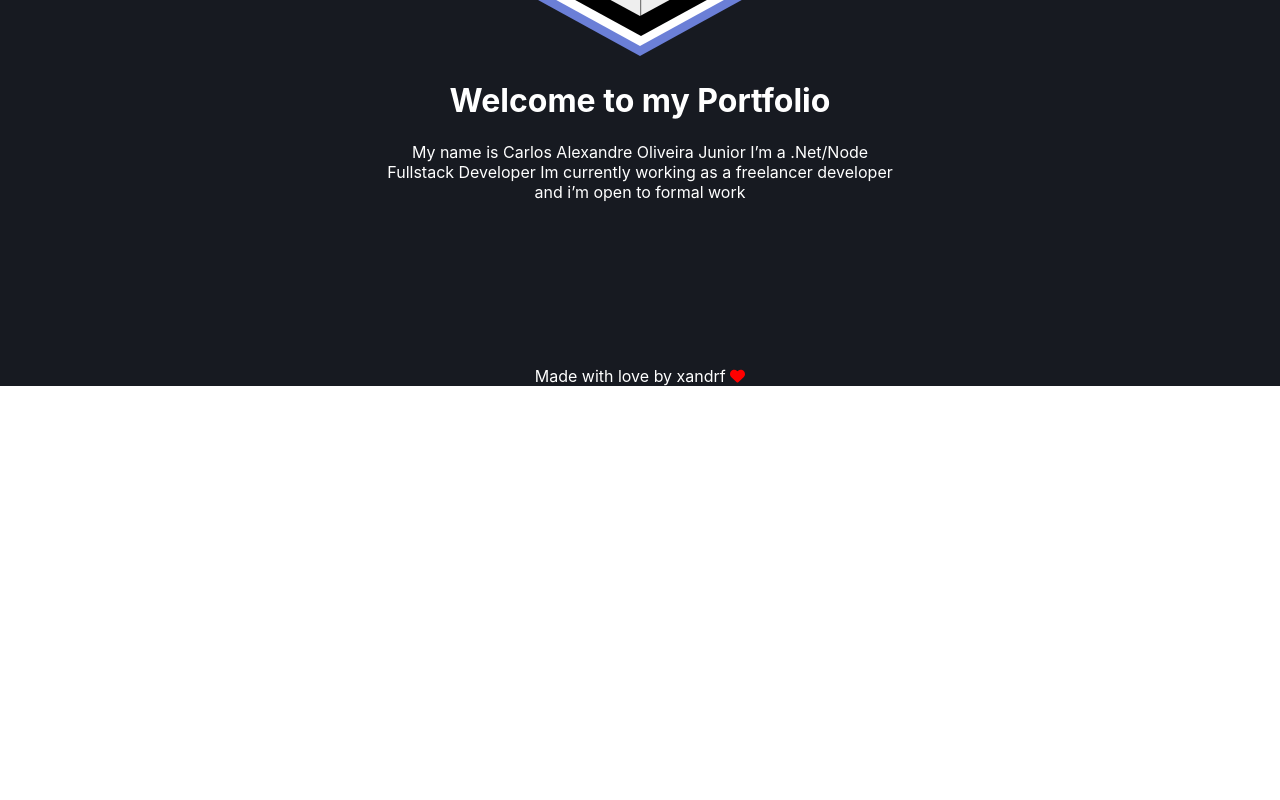
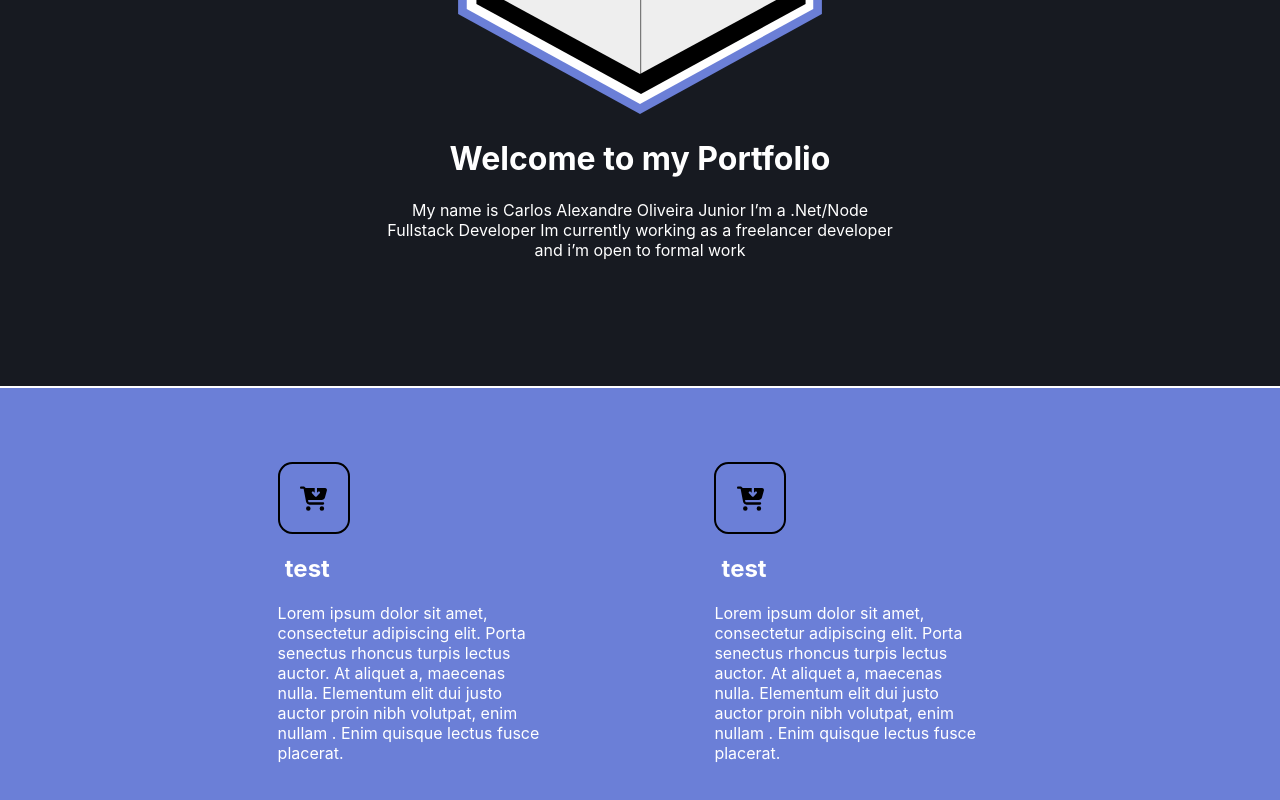
Before and after one commit to AlexandreSoftware/Portfolio-old, a Next.js app in the folder portfolio-web-frontend/: page / in a window 1280 px wide. Shown: the part 414-1214 px from the top of the page. Before the commit the page ends 800 px from the top, so only its background shows below. Built offline with nearby package versions, Linux system fonts and the light colour scheme.

Commit message:
added SixSkillCards

```diff
--- /dev/null
+++ b/portfolio-web-frontend/Components/SixSkillCards.tsx
@@ -0,0 +1,71 @@
+import { faCartArrowDown } from "@fortawesome/free-solid-svg-icons"
+import { useContext, useEffect, useState } from "react";
+import ThemeContext, { Theme } from "../utils/ThemeContext";
+import SkillCard from "./SkillCard"
+import Styles from "./Styles/SixSkillCards.module.css"
+export default function SixSkillCards() {
+    const [context,SetContext] =useContext(ThemeContext)
+    const [isSSR, setIsSSR] = useState(true);
+    useEffect(()=>{
+        setIsSSR(false)
+    },[])
+    return (
+        <div className={Styles.SixSkillCards + ` ${isSSR?"":Styles[`SixSkillCards-${Theme[context]}`]}`}>
+            <SkillCard  Title={"test"}icon={faCartArrowDown} sizex={45} sizey={60}>
+                Lorem ipsum dolor sit amet, consectetur
+                adipiscing elit.
+                Porta senectus rhoncus
+                turpis lectus auctor. At aliquet a,
+                maecenas nulla. Elementum elit dui justo
+                auctor proin nibh volutpat, enim nullam
+                . Enim quisque lectus fusce placerat.
+            </SkillCard>
+            <SkillCard  Title={"test"}icon={faCartArrowDown} sizex={45} sizey={60}>
+                Lorem ipsum dolor sit amet, consectetur
+                adipiscing elit.
+                Porta senectus rhoncus
+                turpis lectus auctor. At aliquet a,
+                maecenas nulla. Elementum elit dui justo
+                auctor proin nibh volutpat, enim nullam
+                . Enim quisque lectus fusce placerat.
+            </SkillCard>
+            <SkillCard  Title={"test"}icon={faCartArrowDown} sizex={45} sizey={60}>
+                Lorem ipsum dolor sit amet, consectetur
+                adipiscing elit.
+                Porta senectus rhoncus
+                turpis lectus auctor. At aliquet a,
+                maecenas nulla. Elementum elit dui justo
+                auctor proin nibh volutpat, enim nullam
+                . Enim quisque lectus fusce placerat.
+            </SkillCard>
+            <SkillCard  Title={"test"}icon={faCartArrowDown} sizex={45} sizey={60}>
+                Lorem ipsum dolor sit amet, consectetur
+                adipiscing elit.
+                Porta senectus rhoncus
+                turpis lectus auctor. At aliquet a,
+                maecenas nulla. Elementum elit dui justo
+                auctor proin nibh volutpat, enim nullam
+                . Enim quisque lectus fusce placerat.
+            </SkillCard>
+            <SkillCard  Title={"test"}icon={faCartArrowDown} sizex={45} sizey={60}>
+                Lorem ipsum dolor sit amet, consectetur
+                adipiscing elit.
+                Porta senectus rhoncus
+                turpis lectus auctor. At aliquet a,
+                maecenas nulla. Elementum elit dui justo
+                auctor proin nibh volutpat, enim nullam
+                . Enim quisque lectus fusce placerat.
+            </SkillCard>
+            <SkillCard  Title={"test"}icon={faCartArrowDown} sizex={45} sizey={60}>
+                Lorem ipsum dolor sit amet, consectetur
+                adipiscing elit.
+                Porta senectus rhoncus
+                turpis lectus auctor. At aliquet a,
+                maecenas nulla. Elementum elit dui justo
+                auctor proin nibh volutpat, enim nullam
+                . Enim quisque lectus fusce placerat.
+            </SkillCard>
+
+        </div>
+    )
+}
--- a/portfolio-web-frontend/Components/SkillCard.tsx
+++ b/portfolio-web-frontend/Components/SkillCard.tsx
@@ -5,8 +5,9 @@ import ThemeContext, { Theme } from "../utils/ThemeContext";
 import Styles from "./Styles/Skillcard.module.css"
 interface SkillCardProps{
     icon :IconDefinition,
-    children: JSX.Element,
+    children: any,
     sizex : number,
+    Title : String,
     sizey : number
 }
 
@@ -20,6 +21,7 @@ export default function SkillCard(props:SkillCardProps) {
         <div className={Styles.SkillCardIcon + ` ${isSSR?"":Styles[`SkillCardIcon-${Theme[context]}`]}`}>
             <FontAwesomeIcon icon={props.icon} />
         </div>
+        <h2>{props.Title}</h2>
         <p>
             {props.children}
         </p>
--- a/portfolio-web-frontend/Components/Styles/Navbar.module.css
+++ b/portfolio-web-frontend/Components/Styles/Navbar.module.css
@@ -5,7 +5,10 @@
     justify-content: space-around;
 }
 .ExtendedNavbarContainer{
-    position: relative;
+    position: fixed;
+    top: 0;
+    width: 100%;
+    height: 5%;
 }
 .Navbar-Header > *{
     margin-right: auto;
@@ -14,6 +17,16 @@
     text-decoration: none;
     color: white;
 }
+
+.Navbar-Header-Base{
+    background-color: var(--base-primarycolor);
+}
+.Navbar-Header-HighTechPurple{
+    background-color: var(--Purpletech-Primarycolor);
+}
+.Navbar-Header-HighTechRed{
+    background-color: var(--HighTechRed-PrimaryColor);
+}
 .Navbar-Header-KissLand{
     background-color: #0A0D0A;
 }
--- /dev/null
+++ b/portfolio-web-frontend/Components/Styles/SixSkillCards.module.css
@@ -0,0 +1,25 @@
+.SixSkillCards{
+    display: flex;
+    flex-wrap: wrap;
+    align-items: center;
+    justify-content: center;
+}
+.SixSkillCards > *{
+    margin: 3%;
+}
+
+.SixSkillCards-Base{
+    background-color: var(--base-info);
+}
+
+.SixSkillCards-HighTechPurple{
+    background-color: var(--Purpletech-Secondarycolor);
+}
+
+.SixSkillCards-HighTechRed{
+    background-color: var(--KissLand-TertiaryColor-alt);
+}
+
+.SixSkillCards-KissLand{
+    background-color: var(--KissLand-TertiaryColor-alt);
+}
--- a/portfolio-web-frontend/Components/Styles/Skillcard.module.css
+++ b/portfolio-web-frontend/Components/Styles/Skillcard.module.css
@@ -1,8 +1,12 @@
 .SkillCard{
-    border: 2px solid black;
-    border-radius: 10%;
+    border-radius: 1%;
 }
-
+.SkillCard-Base{
+    background: var(--base-Primarycolor);
+}
+.SkillCardIcon-HighTechPurple{
+    background: var(--Purpletech-Secondarycolor);
+}
 .SkillCard-HighTechRed{
     background: #840404;
     color: white;
@@ -16,7 +20,7 @@
     border: 2px solid black;
     width: 20%;
     height: 15%;
-    margin-left:  10%;
+    margin-left: 10%;
     margin-top:  10%;
     border-radius: 20%;
     display: flex;
@@ -36,7 +40,10 @@
 .SkillCardIcon-KissLand{
     background-color: white;
 }
-
+.SkillCard h2{
+    text-align: left;
+    margin-left: 12%;
+}
 .SkillCardIcon > *{
     width: 40%;
     height: 40%;
--- a/portfolio-web-frontend/pages/Styles/Home.module.css
+++ b/portfolio-web-frontend/pages/Styles/Home.module.css
@@ -1,6 +1,4 @@
 .Home-logo{
-    width: 100%;
-    height: 50vh;
     text-align: center;
 }
 .Home-logo > img{
@@ -10,6 +8,7 @@
 .Home-logo > .Home-paragraph{
     margin-left: 30%;
     margin-right: 30%;
+    margin-bottom: 10%;
 
 }
 .Home-logo > .Home-paragraph-HighTechRed{
@@ -18,3 +17,7 @@
 .Home-logo > .Home-paragraph-KissLand{
     background-color: #0A0D0A;
 }
+.Home-logo .SixSkillCardsContainer{
+    display: flex;
+
+}
--- a/portfolio-web-frontend/pages/index.tsx
+++ b/portfolio-web-frontend/pages/index.tsx
@@ -1,5 +1,8 @@
+import { faCartArrowDown } from "@fortawesome/free-solid-svg-icons"
 import { useContext, useEffect, useState } from "react"
 import GetIcon from "../Components/GetIcon"
+import SixSkillCards from "../Components/SixSkillCards"
+import SkillCard from "../Components/SkillCard"
 import ThemeContext, { Theme } from "../utils/ThemeContext"
 import Style from "./Styles/Home.module.css"
 export default function Home() {
@@ -24,6 +27,10 @@ export default function Home() {
                 Im currently working as a freelancer developer
                 and i’m open to formal work
             </p>}
+            <div className={Style.SixSkillCardsContainer}>
+                <SixSkillCards/>
+            </div>
+
         </div>
     </div>
 }
--- a/portfolio-web-frontend/styles/Home.module.css
+++ /dev/null
@@ -1,116 +0,0 @@
-.container {
-  padding: 0 2rem;
-}
-
-.main {
-  min-height: 100vh;
-  padding: 4rem 0;
-  flex: 1;
-  display: flex;
-  flex-direction: column;
-  justify-content: center;
-  align-items: center;
-}
-
-.footer {
-  display: flex;
-  flex: 1;
-  padding: 2rem 0;
-  border-top: 1px solid #eaeaea;
-  justify-content: center;
-  align-items: center;
-}
-
-.footer a {
-  display: flex;
-  justify-content: center;
-  align-items: center;
-  flex-grow: 1;
-}
-
-.title a {
-  color: #0070f3;
-  text-decoration: none;
-}
-
-.title a:hover,
-.title a:focus,
-.title a:active {
-  text-decoration: underline;
-}
-
-.title {
-  margin: 0;
-  line-height: 1.15;
-  font-size: 4rem;
-}
-
-.title,
-.description {
-  text-align: center;
-}
-
-.description {
-  margin: 4rem 0;
-  line-height: 1.5;
-  font-size: 1.5rem;
-}
-
-.code {
-  background: #fafafa;
-  border-radius: 5px;
-  padding: 0.75rem;
-  font-size: 1.1rem;
-  font-family: Menlo, Monaco, Lucida Console, Liberation Mono, DejaVu Sans Mono,
-    Bitstream Vera Sans Mono, Courier New, monospace;
-}
-
-.grid {
-  display: flex;
-  align-items: center;
-  justify-content: center;
-  flex-wrap: wrap;
-  max-width: 800px;
-}
-
-.card {
-  margin: 1rem;
-  padding: 1.5rem;
-  text-align: left;
-  color: inherit;
-  text-decoration: none;
-  border: 1px solid #eaeaea;
-  border-radius: 10px;
-  transition: color 0.15s ease, border-color 0.15s ease;
-  max-width: 300px;
-}
-
-.card:hover,
-.card:focus,
-.card:active {
-  color: #0070f3;
-  border-color: #0070f3;
-}
-
-.card h2 {
-  margin: 0 0 1rem 0;
-  font-size: 1.5rem;
-}
-
-.card p {
-  margin: 0;
-  font-size: 1.25rem;
-  line-height: 1.5;
-}
-
-.logo {
-  height: 1em;
-  margin-left: 0.5rem;
-}
-
-@media (max-width: 600px) {
-  .grid {
-    width: 100%;
-    flex-direction: column;
-  }
-}
--- a/portfolio-web-frontend/styles/globals.css
+++ b/portfolio-web-frontend/styles/globals.css
@@ -17,6 +17,7 @@ a {
 
 #__next {
   text-align: center;
+  margin-top: 10%;
   min-height: 100%;
   display: flex;
   flex-direction: column;
--- a/portfolio-web-frontend/styles/index.css
+++ b/portfolio-web-frontend/styles/index.css
@@ -31,7 +31,7 @@ html{
   --Purpletech-PurpleOrangeGradientVertical : linear-gradient(180deg, #3C1361 14.17%, #F05E23 94.57%);
 
 
-  --HighTechRed-PrimaryColor : #FF0000;
+  --HighTechRed-PrimaryColor : #840404;
   --HighTechRed-SecondaryColor : #2F1114;
   --HighTechRed-SecondaryColor-alt : #240F11;
   --HighTechRed-SecondaryColor-alt2 : #191316;
```
